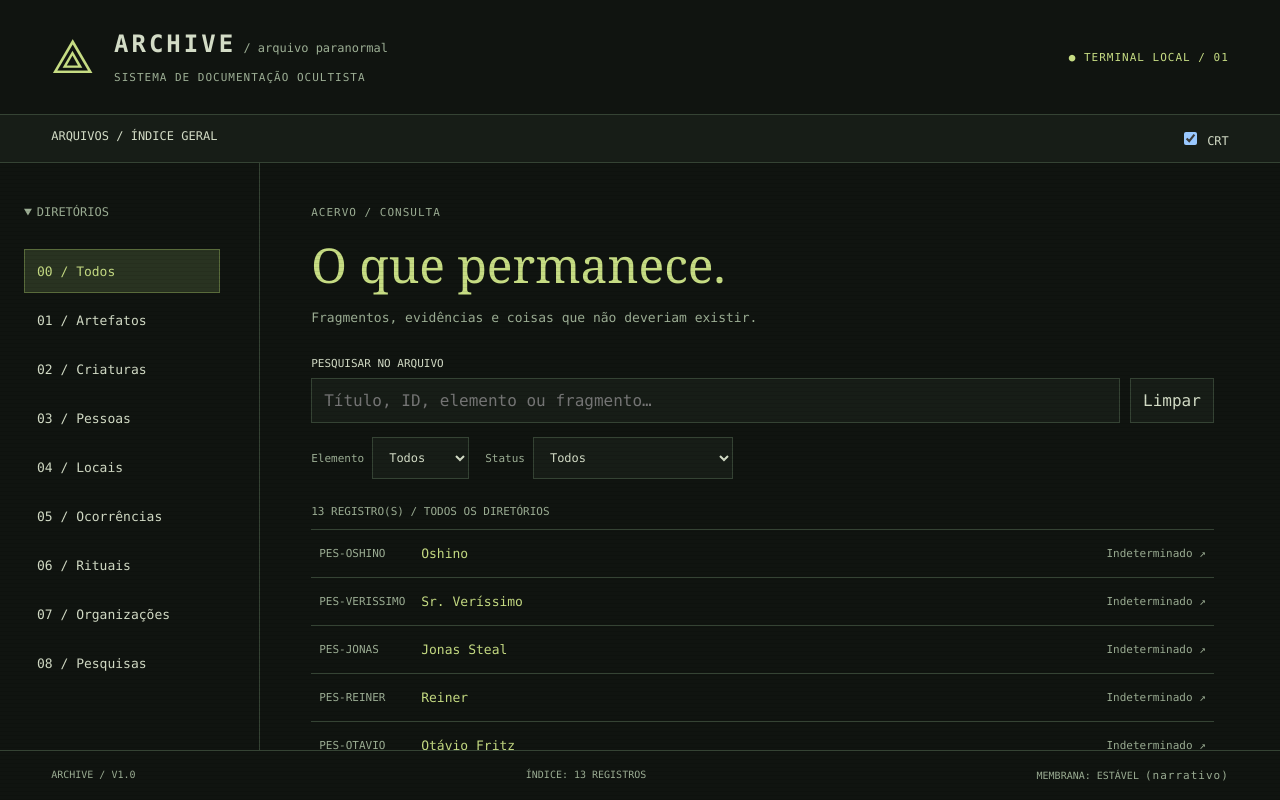
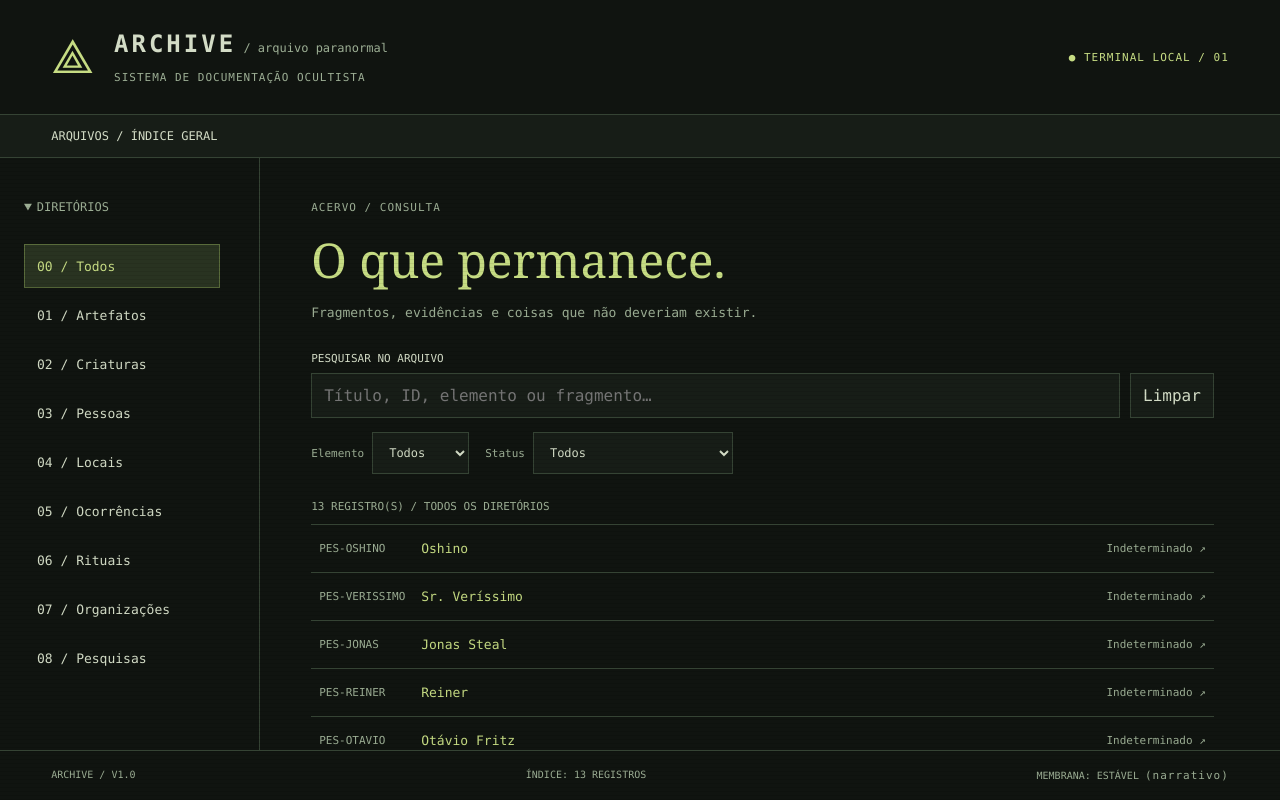
Before and after one commit to rafadgarcia/archieve-zero, a website with bundled scripts: page index.html in a window 1280 px wide. Built offline with nearby package versions, Linux system fonts and the light colour scheme.

Commit message:
Keep CRT effect permanently enabled

```diff
--- a/index.html
+++ b/index.html
@@ -1,10 +1,10 @@
 <!doctype html>
 <html lang="pt-BR">
 <head><meta charset="utf-8"><meta name="viewport" content="width=device-width,initial-scale=1"><meta name="theme-color" content="#101410"><title>Archive — Arquivo Paranormal</title><link rel="stylesheet" href="css/terminal.css"><script type="module" src="js/app.js"></script></head>
-<body>
+<body class="crt">
 <a class="skip" href="#document">Pular para documento</a>
 <header><div class="brand"><span class="sigil" aria-hidden="true">⟁</span><div><h1>ARCHIVE<span> / arquivo paranormal</span></h1><small>SISTEMA DE DOCUMENTAÇÃO OCULTISTA</small></div></div><span class="online">● TERMINAL LOCAL / 01</span></header>
-<div class="toolbar"><span>ARQUIVOS / ÍNDICE GERAL</span><label><input id="effects" type="checkbox" checked> CRT</label></div>
+<div class="toolbar"><span>ARQUIVOS / ÍNDICE GERAL</span></div>
 <main class="layout">
 <aside aria-label="Biblioteca"><details open><summary>Diretórios</summary><nav id="categories" aria-label="Categorias"></nav></details></aside>
 <section class="workspace" aria-label="Consulta de registros">
--- a/js/app.js
+++ b/js/app.js
@@ -51,9 +51,6 @@ $('search-form').addEventListener('reset',event=>{
   displayResults();
 });
 window.addEventListener('hashchange',()=>openDocument(true));
-try{$('effects').checked=localStorage.getItem('archive.crt')!=='off';}catch{}
-function setEffects(){document.body.classList.toggle('crt',$('effects').checked);try{localStorage.setItem('archive.crt',$('effects').checked?'on':'off');}catch{}}
-$('effects').addEventListener('change',setEffects);setEffects();
 async function load(){
   const response=await fetch('docs/index.json');if(!response.ok)throw Error('Índice indisponível');
   const entries=await response.json();
```
